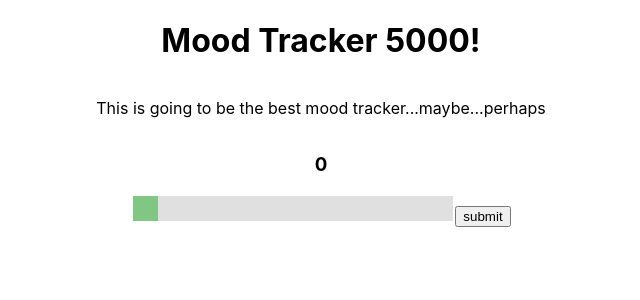
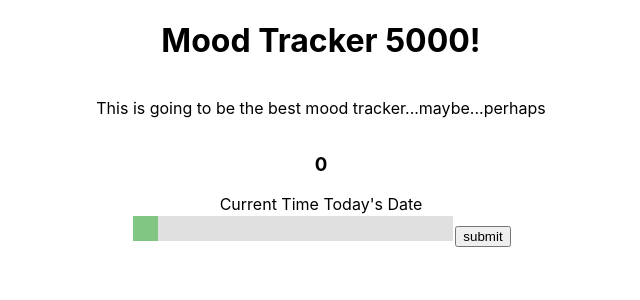
Before and after one commit to bhans23/moodtracker, a React (Create React App) app: page / in a window 1280 px wide. Shown: the top 300 px of the page, without its empty margins (319-959 px from the left). Built offline with nearby package versions, Linux system fonts and the light colour scheme.

Commit message:
Added date/time to handleChange

```diff
--- a/src/shared/Tracker.js
+++ b/src/shared/Tracker.js
@@ -3,11 +3,16 @@ import "../css/Tracker.css";
 
 const Tracker = () => {
   const [moodValue, setMoodValue] = useState(0);
-  const [currentDate, setCurrentDate] = useState("");
-  const [currentTime, setcurrentTime] = useState("");
+  const [currentDate, setCurrentDate] = useState("Today's Date");
+  const [currentTime, setcurrentTime] = useState("Current Time");
 
-  const handleChange = (e) => {
+  const handleSubmit = () => {};
+
+  const handleChange = e => {
     setMoodValue(e.target.value);
+    const dayTime = new Date();
+    setCurrentDate(dayTime.toLocaleDateString());
+    setcurrentTime(dayTime.toLocaleTimeString());
   };
 
   return (
@@ -16,7 +21,10 @@ const Tracker = () => {
       <p>This is going to be the best mood tracker...maybe...perhaps</p>
       <div className="slideContainer">
         <h3>{moodValue}</h3>
-        <form>
+        <span>
+          {currentTime} {currentDate}
+        </span>
+        <form submit={handleSubmit}>
           <input
             type="range"
             min="1"
@@ -26,7 +34,7 @@ const Tracker = () => {
             onChange={handleChange}
             id="myRange"
           />
-          <button>submit</button>
+          <button type="submit">submit</button>
         </form>
       </div>
     </div>
```
